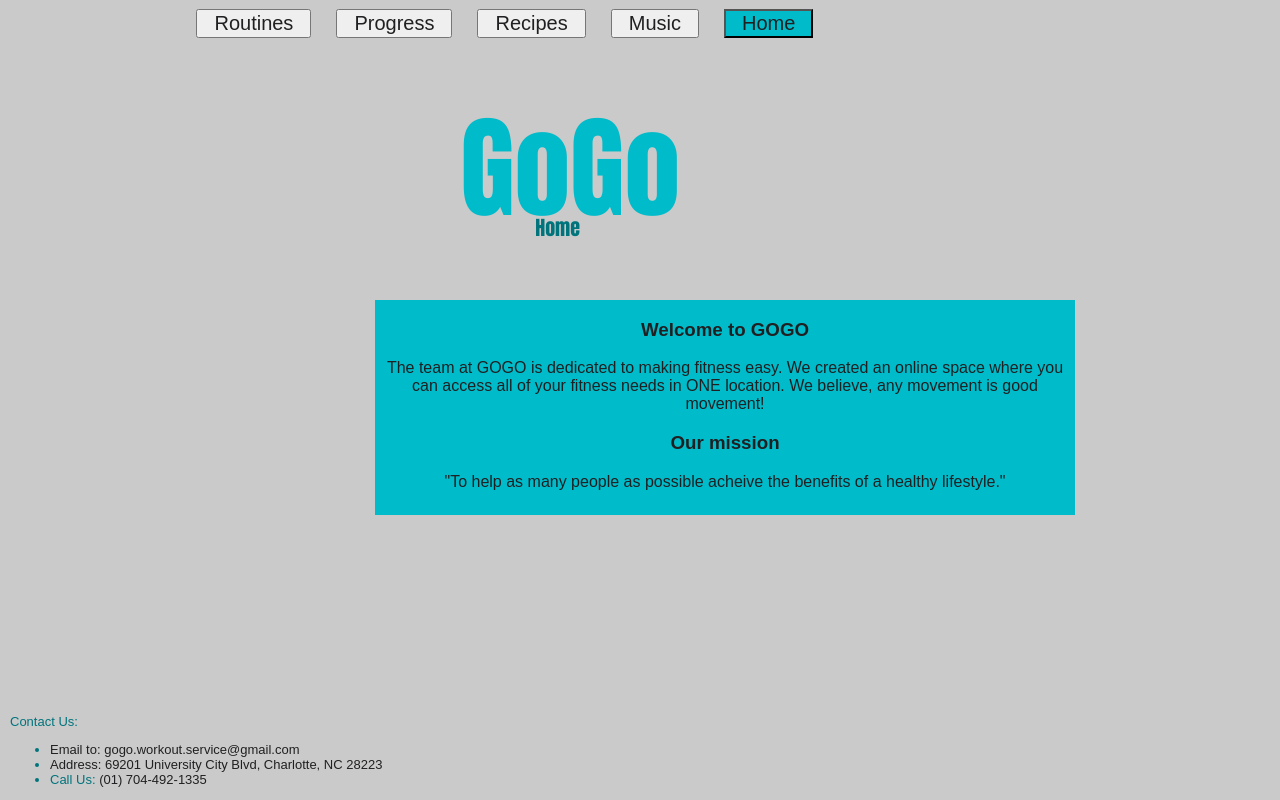
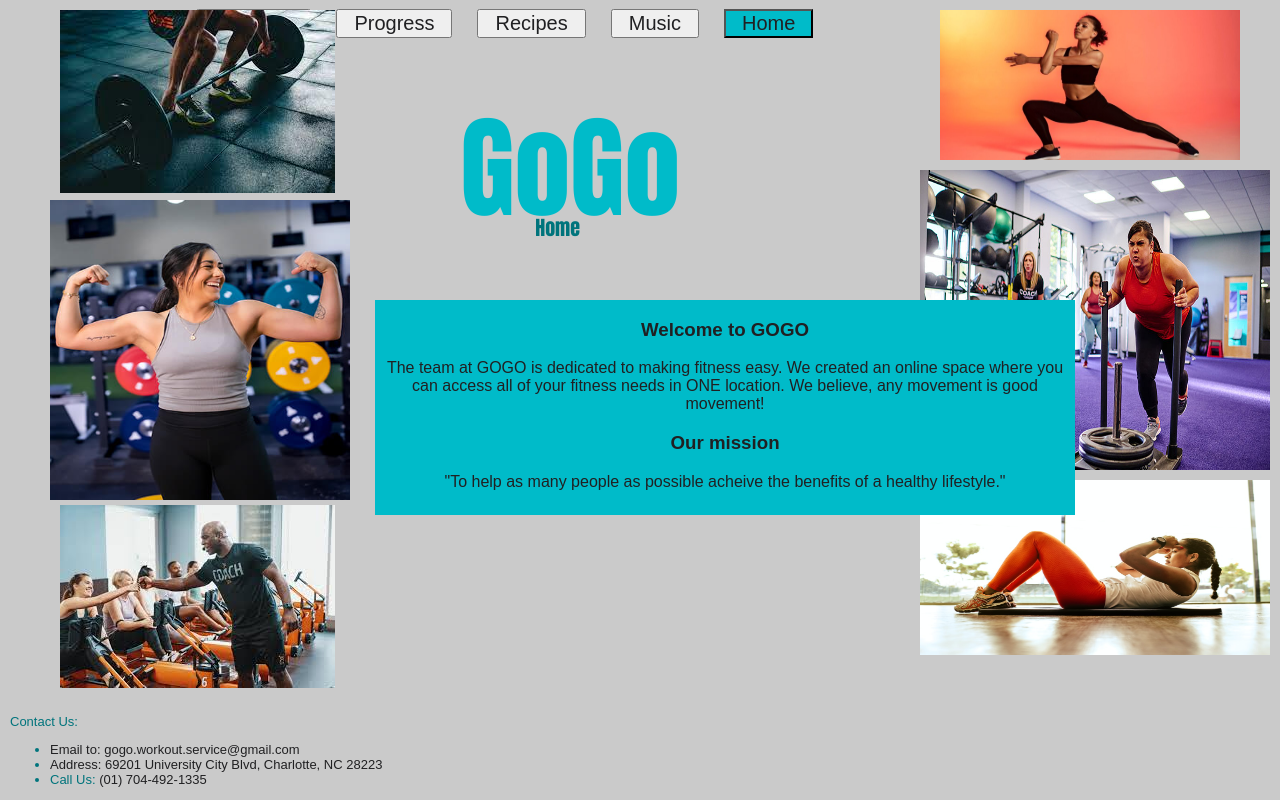
Before and after one commit to qmmmme/ITIA4400GroupProject, a website: page ITIS4400GroupProject/public/index.html in a window 1280 px wide. Drawn offline with Linux system fonts and the light colour scheme.

Commit message:
Add files via upload

```diff
--- a/ITIS4400GroupProject/public/homepage.css
+++ b/ITIS4400GroupProject/public/homepage.css
@@ -80,3 +80,39 @@ footer{
    left: 10px;
    font-size: small;
 }
+#deadlift{
+   position: absolute;
+   top: 10px;
+   left:60px;
+}
+#flex{
+   position: absolute;
+   top: 200px;
+   left: 50px;
+}
+#fistbump{
+   position: absolute;
+   top: 505px;
+   left: 60px;
+}
+#yoga{
+   height: 150px;
+   width: 300px;
+   position: absolute;
+   top: 10px;
+   right: 40px;
+}
+#pushing{
+   height: 300px;
+   width: 350px;
+   position: absolute;
+   top: 170px;
+   right: 10px;
+}
+#situp{
+   height: 175px;
+   width: 350px;
+   position: absolute;
+   top: 480px;
+   right: 10px;
+}
--- a/ITIS4400GroupProject/public/index.html
+++ b/ITIS4400GroupProject/public/index.html
@@ -27,6 +27,13 @@
 
 	<main>
 
+		<img src="deadliftimg.jpeg" id="deadlift"><br>
+		<img src="Fleximg.jpeg" height="300px" width="300px" id="flex">
+		<img src="fistbumpimg.jpeg" id="fistbump">
+		<img src="yogaimg.jpeg" id="yoga">
+		<img src="pushingimg.jpeg" id="pushing">
+		<img src="situpimg.jpeg" id="situp">
+
 		<div id="rectangle">
 			<p>
 				<h3>Welcome to GOGO</h3>
@@ -47,6 +54,7 @@
 	<footer>
 
  			<div class="contact">
+				 <br>
  				<p id="contact">Contact Us:</p>
  				<ul>
  					<li><a href="mailto:gogo.workout.service@gmail.com">Email to: gogo.workout.service@gmail.com</a></li>
--- a/ITIS4400GroupProject/public/track_process.css
+++ b/ITIS4400GroupProject/public/track_process.css
@@ -9,7 +9,6 @@ body {
    font-size: 12px;
    font-family: Arial, serif;
    background-color: var(--bg-color);
-   background-image: url('image68.jpg');
    background-repeat: no-repeat;
    background-size: cover;
 }
@@ -17,7 +16,6 @@ body {
 h1 {
    color: var(--header-color);
    position: absolute;
-
    right: 650px;
    text-align: center;
    font-size: 7rem;
```
Also changed, not shown: ITIS4400GroupProject/public/signin.html (+2 -2 lines), ITIS4400GroupProject/public/Fleximg.jpeg (added), ITIS4400GroupProject/public/deadliftimg.jpeg (added), ITIS4400GroupProject/public/fistbumpimg.jpeg (added), ITIS4400GroupProject/public/pushingimg.jpeg (added), ITIS4400GroupProject/public/situpimg.jpeg (added), ITIS4400GroupProject/public/yogaimg.jpeg (added).
